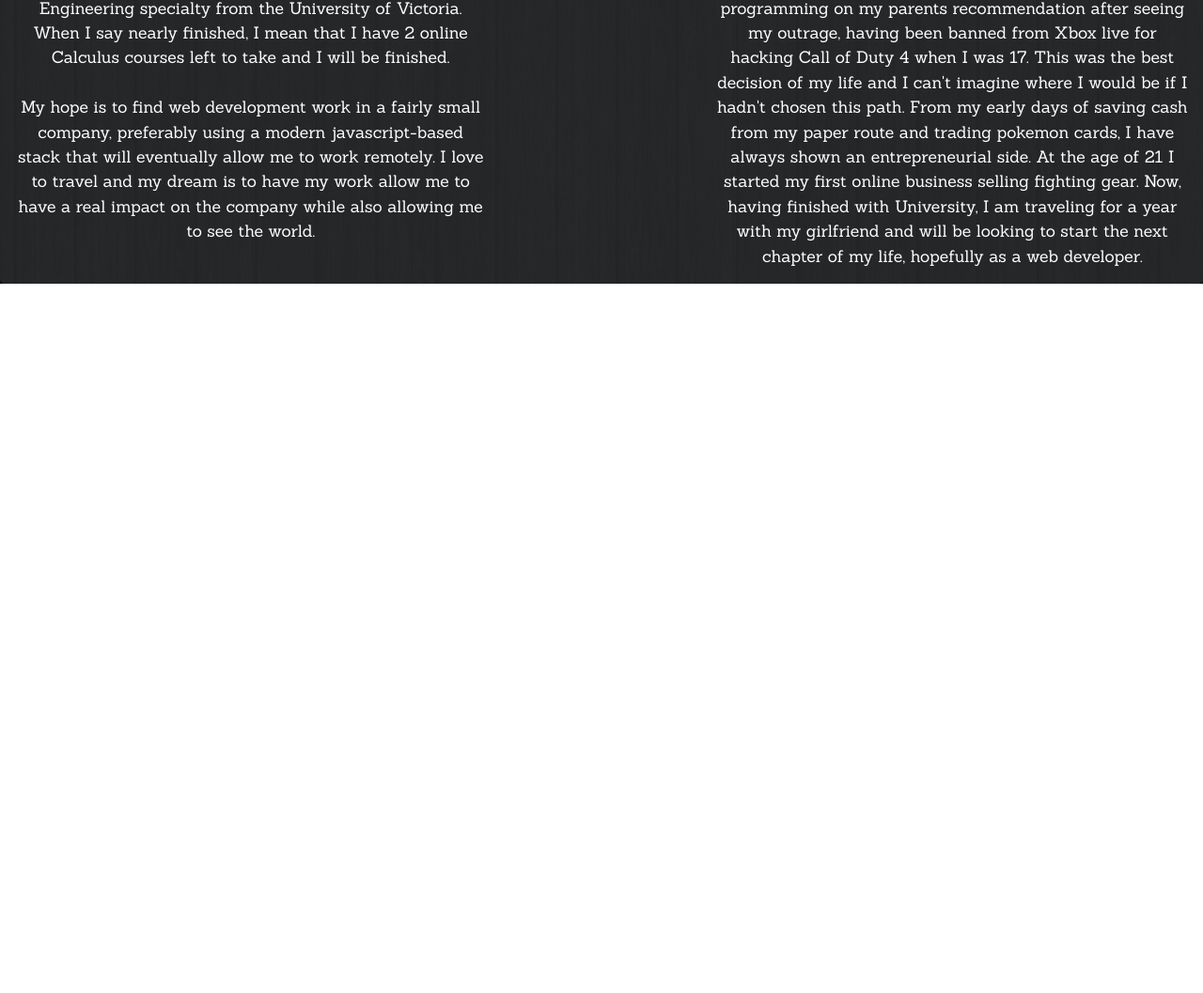
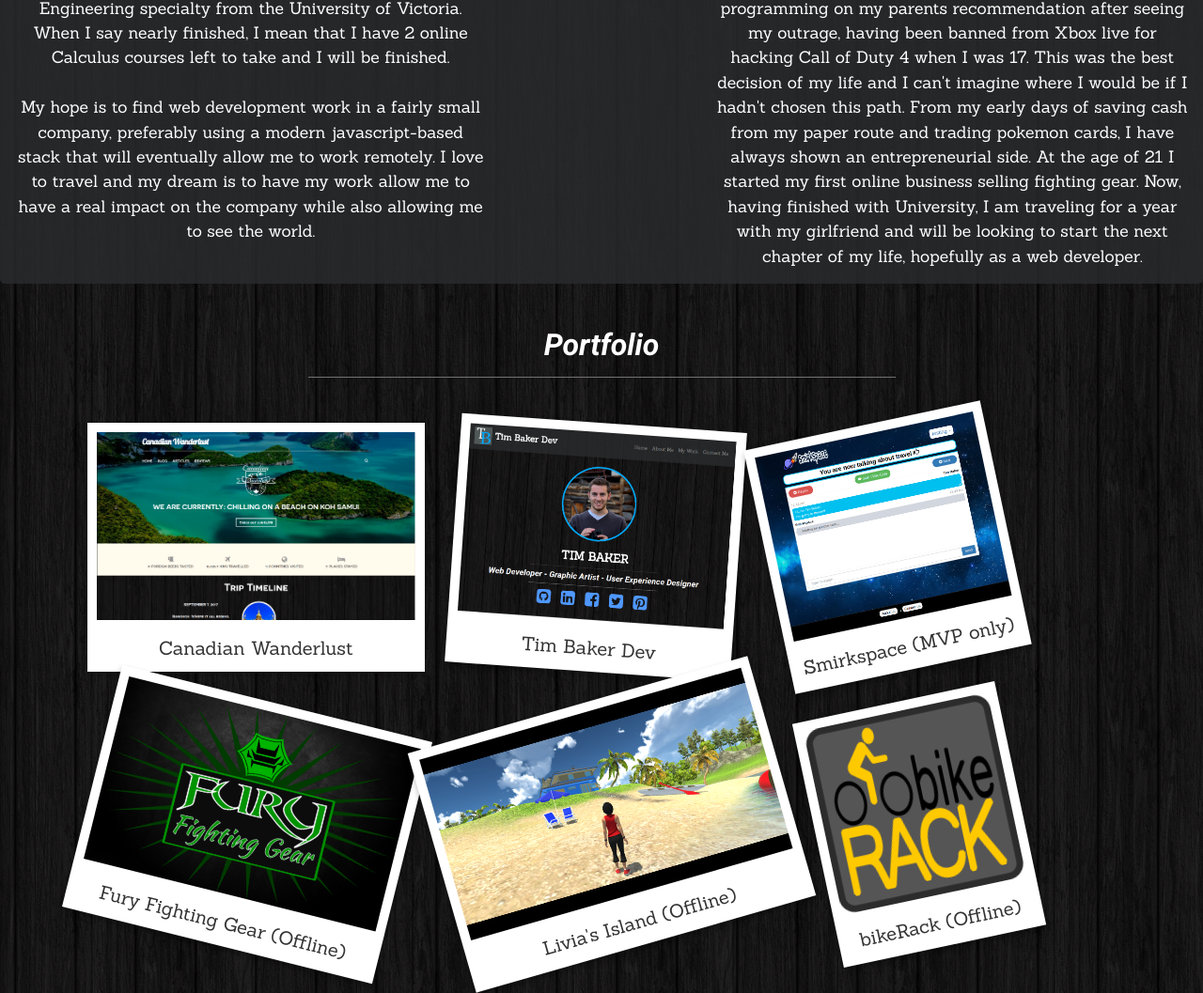
Before and after one commit to tbakerx/tbakerx.github.io, a plain HTML site: page index.html in a window 1280 px wide. Shown: the part 1070-2127 px from the top of the page at 94% size. Before the commit the page ends 1372 px from the top, so only its background shows below. Drawn offline with nearby package versions, Linux system fonts and the light colour scheme; a script that the page names is missing.

Commit message:
Created the styling for polaroid style portfolio items and populated with items. Still need to modify these so that they stay centered and responsive. Also still need to rig these up to modals to allow for more information to be presented

```diff
--- a/css/style.css
+++ b/css/style.css
@@ -53,6 +53,82 @@ a.navbar-brand{
   font-style: italic;
 }
 
+.portfolio-item{
+    display: block;
+    margin-left: 5%;
+    margin-right:5%;
+}
+
+.portfolio-item a
+{
+	background: white;
+	display: inline;
+	float: left;
+	margin: 0 15px 30px;
+	padding: 10px 10px 25px;
+	text-align: center;
+	text-decoration: none;
+	-webkit-box-shadow: 0 4px 6px rgba(0, 0, 0, .3);
+	-moz-box-shadow: 0 4px 6px rgba(0,0,0,.3);
+	box-shadow: 0 4px 6px rgba(0,0,0,.3);
+	-webkit-transition: all .15s linear;
+	-moz-transition: all .15s linear;
+	transition: all .15s linear;
+	z-index:0;
+        position:relative;
+}
+
+.portfolio-item a:after{
+  color: #333;
+  font-size: 1.25rem;
+  content: attr(title);
+  position: relative;
+  top: 15px;
+}
+
+.portfolio-item img{
+  display: block;
+  width: inherit;
+  margin:auto;
+}
+
+.portfolio-item a:nth-child(2n)
+{
+	-webkit-transform: rotate(4deg);
+	-moz-transform: rotate(4deg);
+	transform: rotate(4deg);
+}
+.portfolio-item a:nth-child(3n) {
+	-webkit-transform: rotate(-12deg);
+	-moz-transform: rotate(-12deg);
+	transform: rotate(-12deg);
+}
+.portfolio-item a:nth-child(4n)
+{
+	-webkit-transform: rotate(14deg);
+	-moz-transform: rotate(14deg);
+	transform: rotate(14deg);
+}
+.portfolio-item a:nth-child(5n)
+{
+	-webkit-transform: rotate(-16deg);
+	-moz-transform: rotate(-16deg);
+	transform: rotate(-16deg);
+}
+
+.portfolio-item a:hover{
+	-webkit-transform: rotate(0deg);
+	-moz-transform: rotate(0deg);
+        transform: rotate(0deg);
+	-webkit-transform: scale(1.2);
+	-moz-transform: scale(1.2);
+        transform: scale(1.2);
+	z-index:10;
+	-webkit-box-shadow: 0 10px 20px rgba(0, 0, 0, .7);
+	-moz-box-shadow: 0 10px 20px rgba(0,0,0,.7);
+        box-shadow: 0 10px 20px rgba(0,0,0,.7);
+}
+
 #logo{
   height: 60px;
   margin-bottom: 5px;
@@ -77,6 +153,15 @@ a.navbar-brand{
     margin-top: 2em;
     padding-top: 1em;
     border-radius: 5px;
+}
+
+#portfolio{
+  margin-top: 2em;
+  padding-top: 1em;
+}
+
+#portfolio hr{
+  margin-bottom: 3em;
 }
 
 #mainImg{
--- a/index.html
+++ b/index.html
@@ -92,6 +92,24 @@
       </div>
     </div>
 
+    <!-- Building the Portfolio section-->
+    <div class="container col-md-offset-1 col-md-10" id="portfolio">
+      <div class="row">
+        <div class="col-lg-12">
+          <h2 class="heading text-center">Portfolio</h2>
+          <hr/>
+            <div class="portfolio-item">
+              <a href="https://canadianwanderlust.com" title="Canadian Wanderlust"><img height="200" src="assets/canadian-wanderlust.png" alt="Canadian Wanderlust" title="Canadian Wanderlust"</a>
+              <a href="http://www.timbakerdev" title="Tim Baker Dev"><img height="200" src="assets/webpage.png" alt="My Website" title="Tim Baker Dev"</a>
+              <a href="https://smirkspace.com" title="Smirkspace (MVP only)"><img height="200" src="assets/smirkspace.png" alt="Smirkspace" title="Smirkspace"</a>
+              <a href="" title="Fury Fighting Gear (Offline)"><img height="200" src="assets/fury-fighting-gear.png" alt="Fury Fighting Gear" title="Fury Fighting Gear"</a>
+              <a href="" title="Livia's Island (Offline)"><img height="200" src="assets/livias-island.png" alt="Livia's Island" title="Livia's Island"</a>
+              <a href="" title="bikeRack (Offline)"><img height="200" src="assets/bike-rack.png" alt="Bike Rack" title="bikeRack"</a>
+            </div>
+        </div>
+      </div>
+    </div>
+
 
 
 <!--Linking jquery and tether through CDN for bootstrap 4 -->
```
Also changed, not shown: assets/bike-rack.png (added), assets/canadian-wanderlust.png (added), assets/fury-fighting-gear.png (added), assets/livias-island.png (added), assets/mountain.png (deleted), assets/profileCircleWhite.png (deleted), assets/profileRounded.png (deleted), assets/profileRoundedBlue.png (deleted), assets/profileRoundedWhite.png (deleted), assets/smirkspace.png (added), assets/webpage.png (added).
